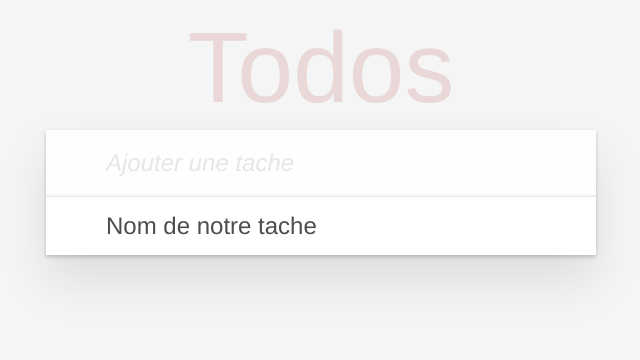
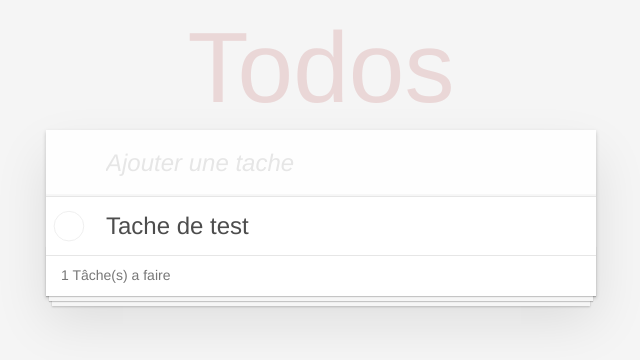
Before and after one commit to eddymandran/todolist_VueJS, a Vue app: page / in a window 1280 px wide. Shown: the top 360 px of the page, without its empty margins (319-959 px from the left). Built offline with nearby package versions, Linux system fonts and the light colour scheme.

Commit message:
can add task and display how much task remaining

```diff
--- a/src/components/Todos.vue
+++ b/src/components/Todos.vue
@@ -2,21 +2,49 @@
     <section class="todoapp">
         <header class="header">
             <h1>Todos</h1>
-            <input type="text" class="new-todo" placeholder="Ajouter une tache"/>
+            <input type="text" class="new-todo" placeholder="Ajouter une tache" v-model="newTodo" @keyup.enter="addTodo"/>
         </header>
         <div class="main">
             <ul class="todo-list">
-                <li class="todo">
+                <li class="todo" v-for="todo in todos" :class="{completed: todo.completed}">
                     <div class="view">
-                        <label> Nom de notre tache</label>
+                      <input type="checkbox" v-model="todo.completed" class="toggle"/>
+                        <label> {{todo.name}}</label>
                     </div>
                 </li>
             </ul>
         </div>
+        <footer class="footer">
+          <span class="todo-count"><strong>{{remaining}}</strong> Tâche(s) a faire</span>
+        </footer>
     </section>
 </template>
 <script>
 export default {
+  data () {
+    return {
+      todos: [{
+        name: 'Tache de test',
+        completed: false
+      }],
+      newTodo: ''
+    }
+  },
+  methods: {
+    addTodo () {
+      this.todos.push({
+        completed: false,
+
+        name: this.newTodo
+      })
+      this.newTodo = ''
+    }
+  },
+  computed: {
+    remaining () {
+      return this.todos.filter(todo => !todo.completed).length
+    }
+  }
 }
 </script>
 <style src="./todos.css"></style>
```
